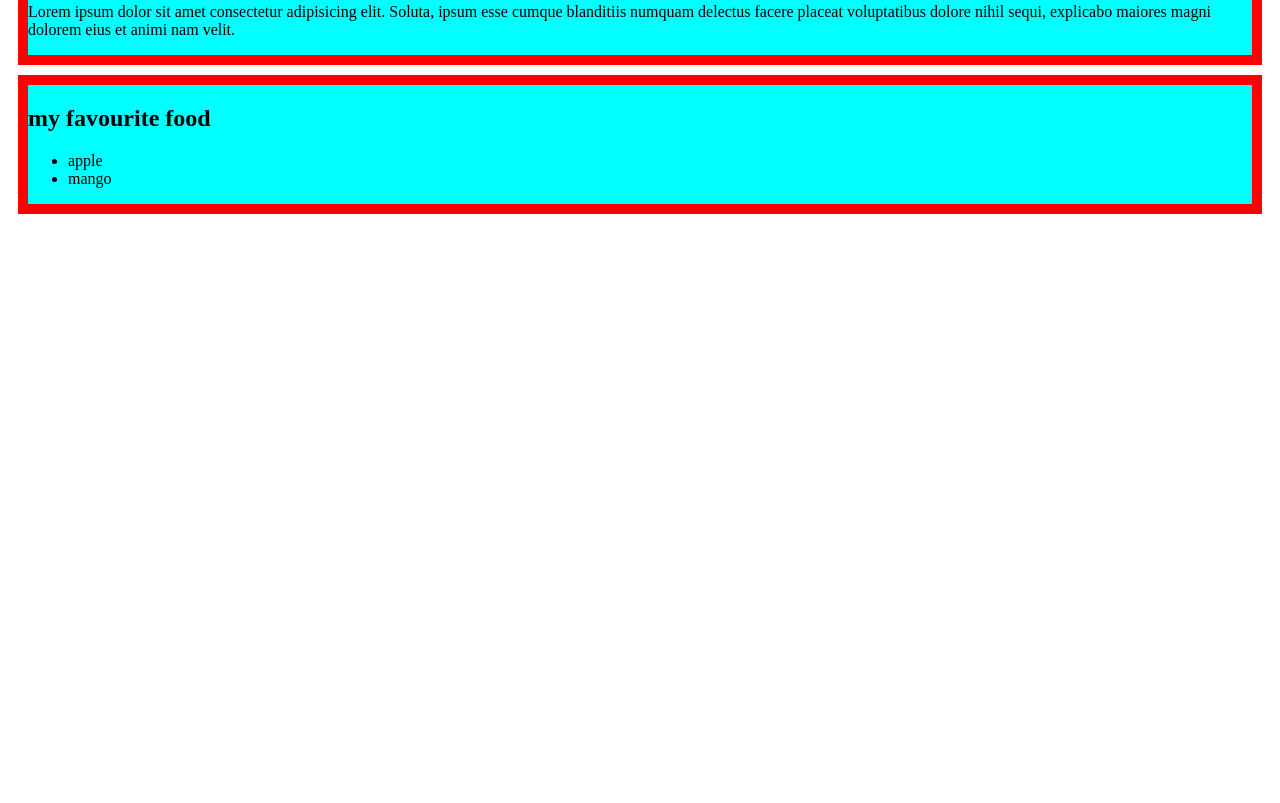
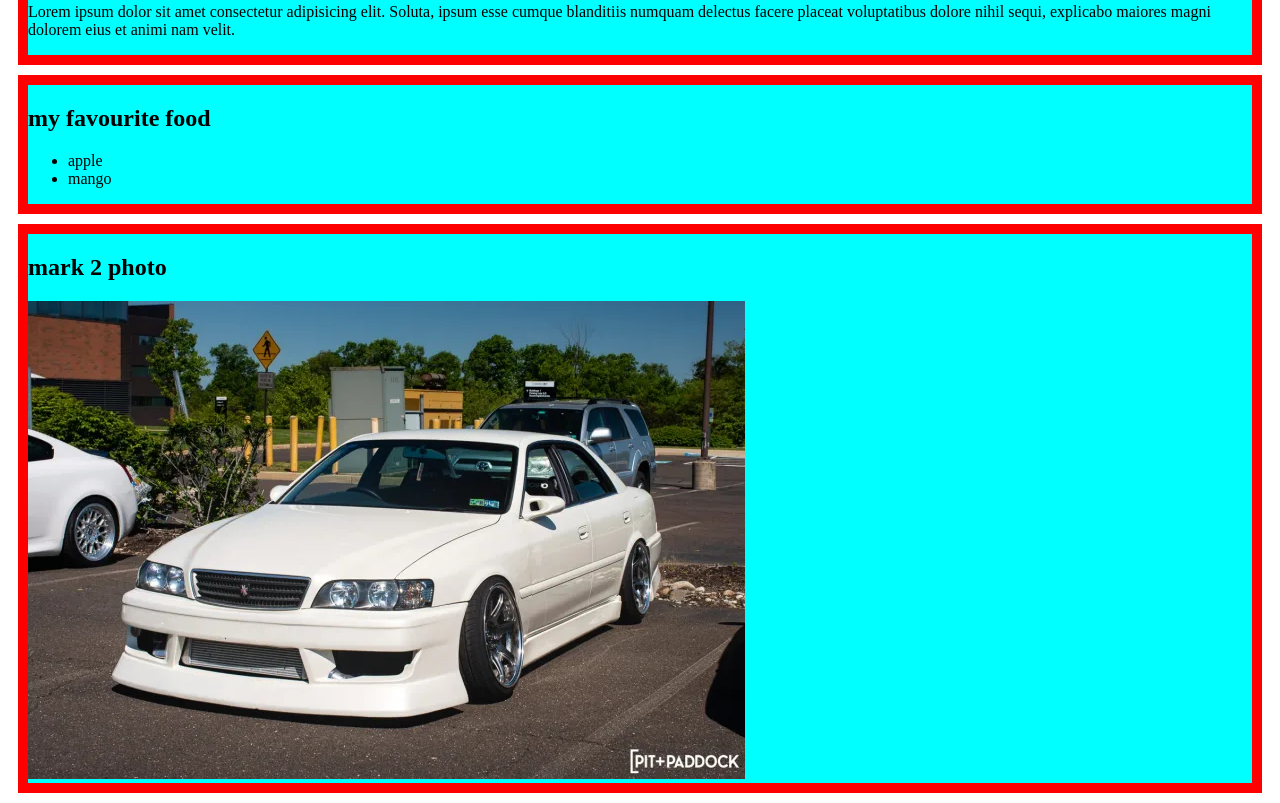
Before and after one commit to Dip-347/my-simple-website, a plain HTML site: page index.html in a window 1280 px wide. Shown: the part 359-1162 px from the top of the page. Before the commit the page ends 800 px from the top, so only its background shows below. Drawn offline with Linux system fonts and the light colour scheme.

Commit message:
added mark 2 photo

```diff
--- a/index.html
+++ b/index.html
@@ -26,5 +26,9 @@
             <li>mango</li>
         </ul>
     </div>
+    <div>
+        <h2>mark 2 photo</h2>
+        <img src="mark 2.webp" alt="">
+    </div>
 </body>
 </html>
```
Also changed, not shown: mark 2.webp (added).
